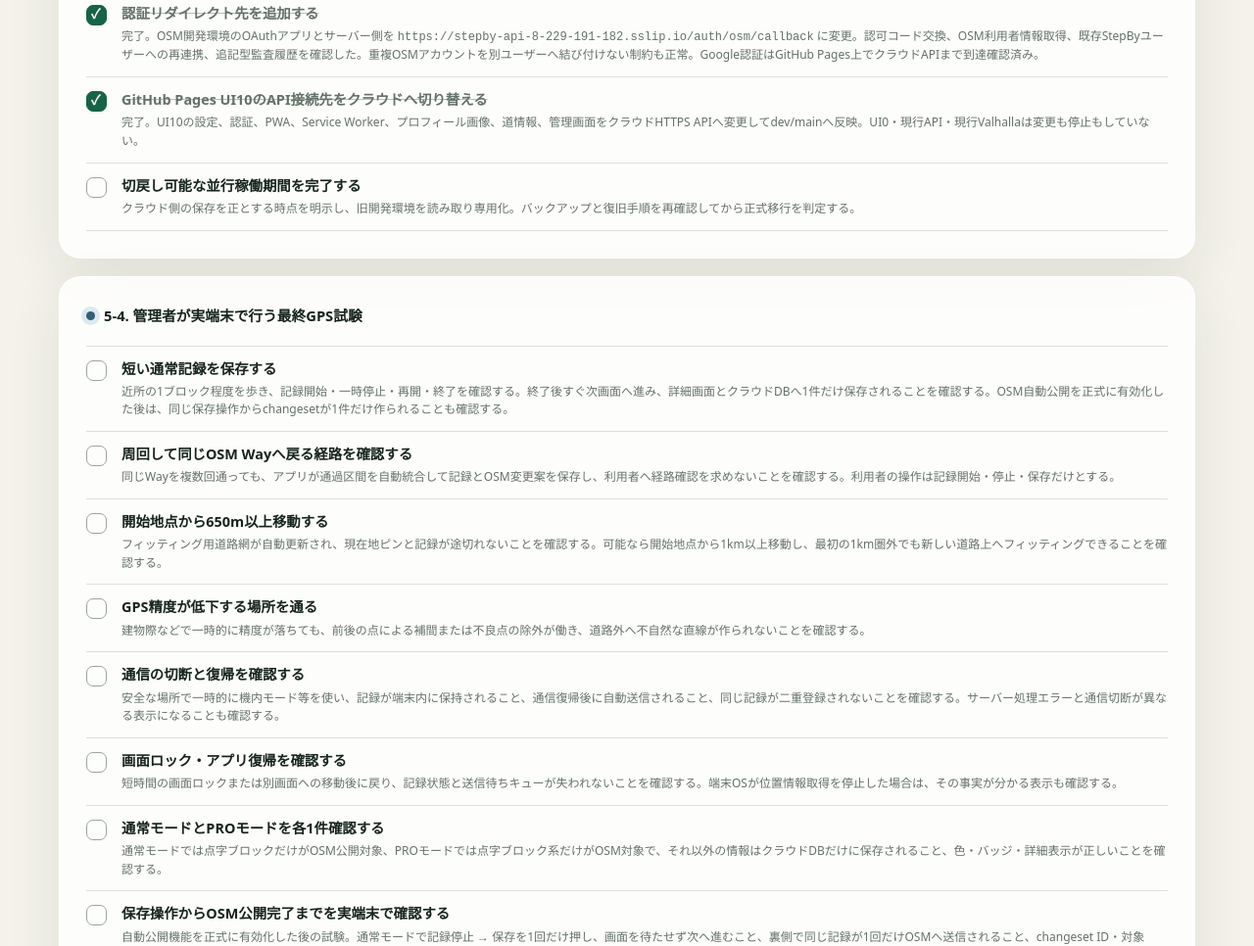
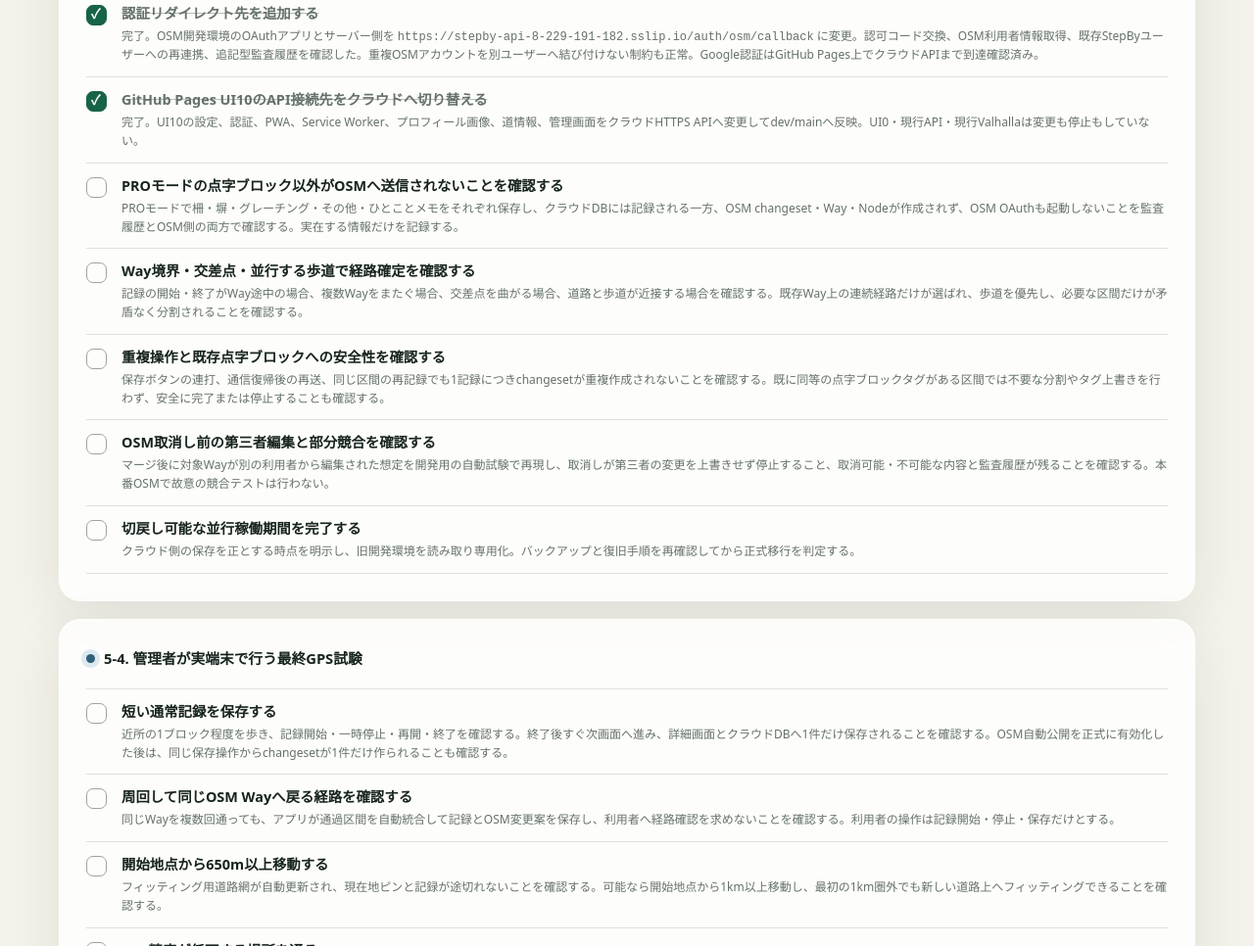
Before and after one commit to kumakero-otama/barrierfree-map, a website: page project-plan-preview.html in a window 1280 px wide. Shown: the part 7128-8094 px from the top of the page at 98% size. Drawn offline with Linux system fonts and the light colour scheme.

Commit message:
Expand cloud validation task checklist

```diff
--- a/project-plan-preview.html
+++ b/project-plan-preview.html
@@ -402,6 +402,10 @@
               <li class="done"><span class="box"></span><div><span class="task-title">日次バックアップの継続成功と保存物を再確認する</span><span class="note">完了。自動タイマーは有効で、2026-08-12夜の日次実行は成功。Cloud Storageの最新DB dump（225項目）とuploads圧縮（6項目）を実際に再取得し、両アーカイブが破損なく読めることを確認した。30日削除規則と既存の別DB復元試験も維持している。</span></div></li>
               <li class="done"><span class="box"></span><div><span class="task-title">認証リダイレクト先を追加する</span><span class="note">完了。OSM開発環境のOAuthアプリとサーバー側を <code>https://stepby-api-8-229-191-182.sslip.io/auth/osm/callback</code> に変更。認可コード交換、OSM利用者情報取得、既存StepByユーザーへの再連携、追記型監査履歴を確認した。重複OSMアカウントを別ユーザーへ結び付けない制約も正常。Google認証はGitHub Pages上でクラウドAPIまで到達確認済み。</span></div></li>
               <li class="done"><span class="box"></span><div><span class="task-title">GitHub Pages UI10のAPI接続先をクラウドへ切り替える</span><span class="note">完了。UI10の設定、認証、PWA、Service Worker、プロフィール画像、道情報、管理画面をクラウドHTTPS APIへ変更してdev/mainへ反映。UI0・現行API・現行Valhallaは変更も停止もしていない。</span></div></li>
+              <li><span class="box"></span><div><span class="task-title">PROモードの点字ブロック以外がOSMへ送信されないことを確認する</span><span class="note">PROモードで柵・塀・グレーチング・その他・ひとことメモをそれぞれ保存し、クラウドDBには記録される一方、OSM changeset・Way・Nodeが作成されず、OSM OAuthも起動しないことを監査履歴とOSM側の両方で確認する。実在する情報だけを記録する。</span></div></li>
+              <li><span class="box"></span><div><span class="task-title">Way境界・交差点・並行する歩道で経路確定を確認する</span><span class="note">記録の開始・終了がWay途中の場合、複数Wayをまたぐ場合、交差点を曲がる場合、道路と歩道が近接する場合を確認する。既存Way上の連続経路だけが選ばれ、歩道を優先し、必要な区間だけが矛盾なく分割されることを確認する。</span></div></li>
+              <li><span class="box"></span><div><span class="task-title">重複操作と既存点字ブロックへの安全性を確認する</span><span class="note">保存ボタンの連打、通信復帰後の再送、同じ区間の再記録でも1記録につきchangesetが重複作成されないことを確認する。既に同等の点字ブロックタグがある区間では不要な分割やタグ上書きを行わず、安全に完了または停止することも確認する。</span></div></li>
+              <li><span class="box"></span><div><span class="task-title">OSM取消し前の第三者編集と部分競合を確認する</span><span class="note">マージ後に対象Wayが別の利用者から編集された想定を開発用の自動試験で再現し、取消しが第三者の変更を上書きせず停止すること、取消可能・不可能な内容と監査履歴が残ることを確認する。本番OSMで故意の競合テストは行わない。</span></div></li>
               <li><span class="box"></span><div><span class="task-title">切戻し可能な並行稼働期間を完了する</span><span class="note">クラウド側の保存を正とする時点を明示し、旧開発環境を読み取り専用化。バックアップと復旧手順を再確認してから正式移行を判定する。</span></div></li>
             </ul>
           </article>
```
